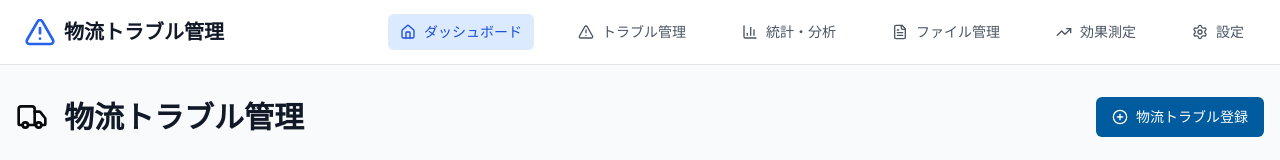
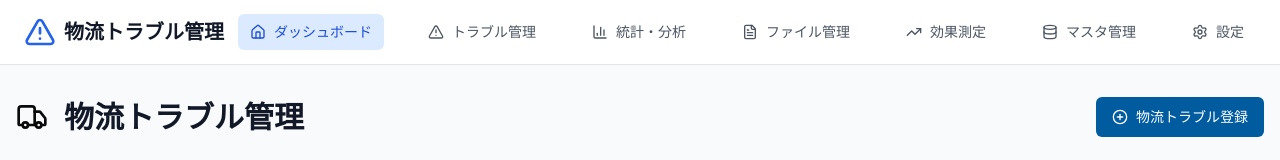
Before and after one commit to ShoMaruoka/logistics-trouble-management, a Next.js app in the folder frontend/: page / in a window 1280 px wide. Shown: the top 160 px of the page. Built offline with nearby package versions, Linux system fonts and the light colour scheme; no server answers.

Commit message:
フロントエンドのナビゲーションにマスタ管理の項目を追加。

```diff
--- a/frontend/src/components/navigation.tsx
+++ b/frontend/src/components/navigation.tsx
@@ -10,7 +10,8 @@ import {
   BarChart3,
   FileText,
   TrendingUp,
-  Settings
+  Settings,
+  Database
 } from "lucide-react";
 
 const navigation = [
@@ -19,6 +20,7 @@ const navigation = [
   { name: '統計・分析', href: '/statistics', icon: BarChart3 },
   { name: 'ファイル管理', href: '/attachments', icon: FileText },
   { name: '効果測定', href: '/effectiveness', icon: TrendingUp },
+  { name: 'マスタ管理', href: '/master', icon: Database },
   { name: '設定', href: '/settings', icon: Settings },
 ];
 
```
Also changed, not shown: 1 other file (tests, documents, lock files or other folders).
